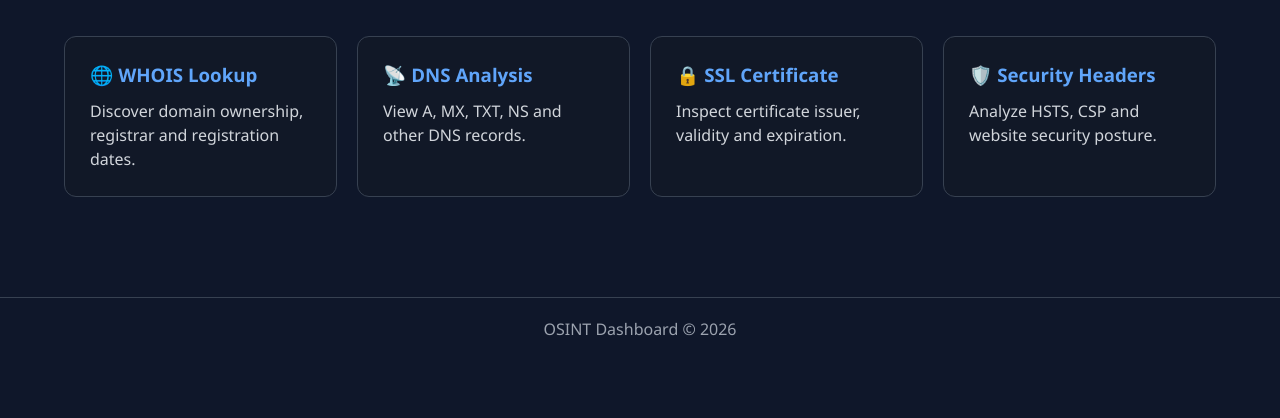
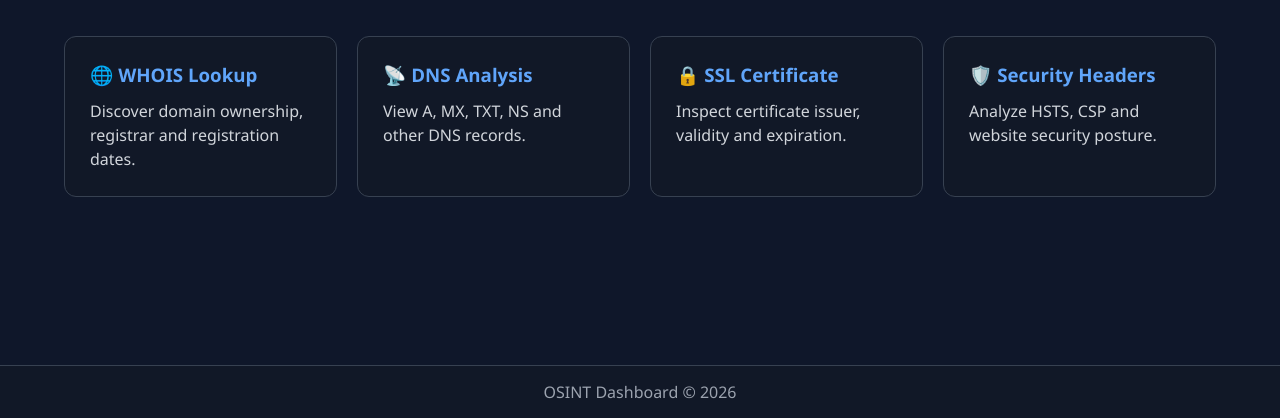
Before and after one commit to Karthikk78/osint-dashboard, a Flask app: page / in a window 1280 px wide. Shown: the part 382-800 px from the top of the page. Run offline with Flask 3, Linux system fonts and the light colour scheme.

Commit message:
change in css

```diff
--- a/static/css/style.css
+++ b/static/css/style.css
@@ -224,81 +224,54 @@ body{
 /* HISTORY PAGE */
 
 .history-card{
-
     width:90%;
     max-width:1000px;
-
     margin:50px auto;
-
     background:#111827;
-
     border:1px solid #374151;
-
     border-radius:14px;
-
     padding:25px;
 }
 
 .history-card h1{
-
     color:#ffffff;
-
     margin-bottom:25px;
 }
 
 .history-table{
-
     width:100%;
-
     border-collapse:collapse;
-
     overflow:hidden;
 }
 
 .history-table thead{
-
     background:#1f2937;
 }
 
 .history-table th{
-
     padding:18px;
-
     text-align:left;
-
     color:#60a5fa;
-
     font-size:15px;
-
     border-bottom:1px solid #374151;
 }
 
 .history-table td{
-
     padding:18px;
-
     color:#e5e7eb;
-
     border-bottom:1px solid #374151;
 }
 
 .history-table tbody tr:hover{
-
     background:#1f2937;
 }
 
 .risk-badge{
-
     display:inline-block;
-
     padding:6px 14px;
-
     border-radius:20px;
-
     color:white;
-
     font-size:13px;
-
     font-weight:600;
 }
 
@@ -315,34 +288,21 @@ body{
 }
 
 .empty-history{
-
     text-align:center;
-
     padding:50px;
-
     color:#94a3b8;
-
     font-size:18px;
 }
 
 .clear-btn{
-
     display:inline-block;
-
     margin-top:20px;
-
     padding:12px 20px;
-
     background:#dc2626;
-
     color:white;
-
     text-decoration:none;
-
     border-radius:8px;
-
     font-weight:600;
-
     transition:0.3s;
 }
 
@@ -456,11 +416,16 @@ body{
 
 /* FOOTER */
 .footer{
+    position:fixed;
+    bottom:0;
+    left:0;
+    width:100%;
     text-align:center;
-    padding:20px;
-    margin-top:100px;
+    padding:15px;
+    background:#111827;
     border-top:1px solid #374151;
     color:#9ca3af;
+    z-index:1000;
 }
 
 /* DASHBOARD GRID */
```
